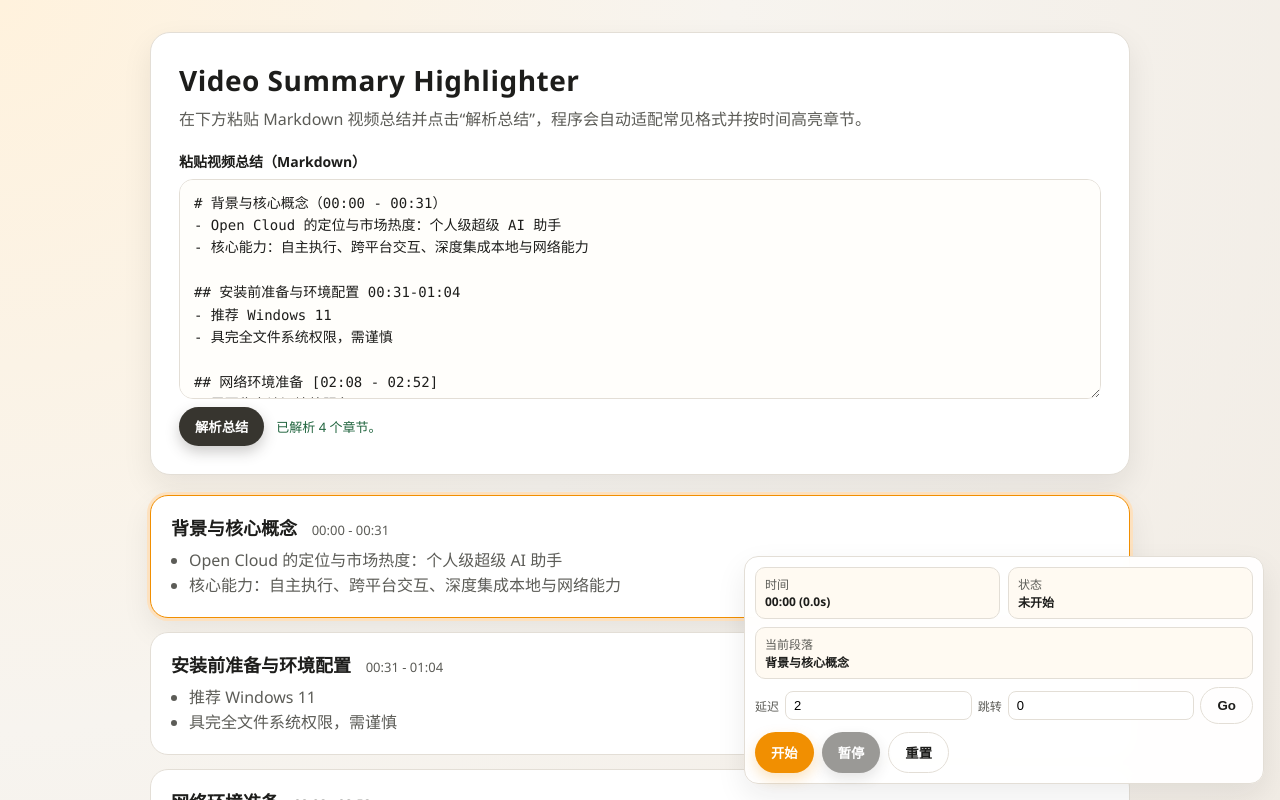
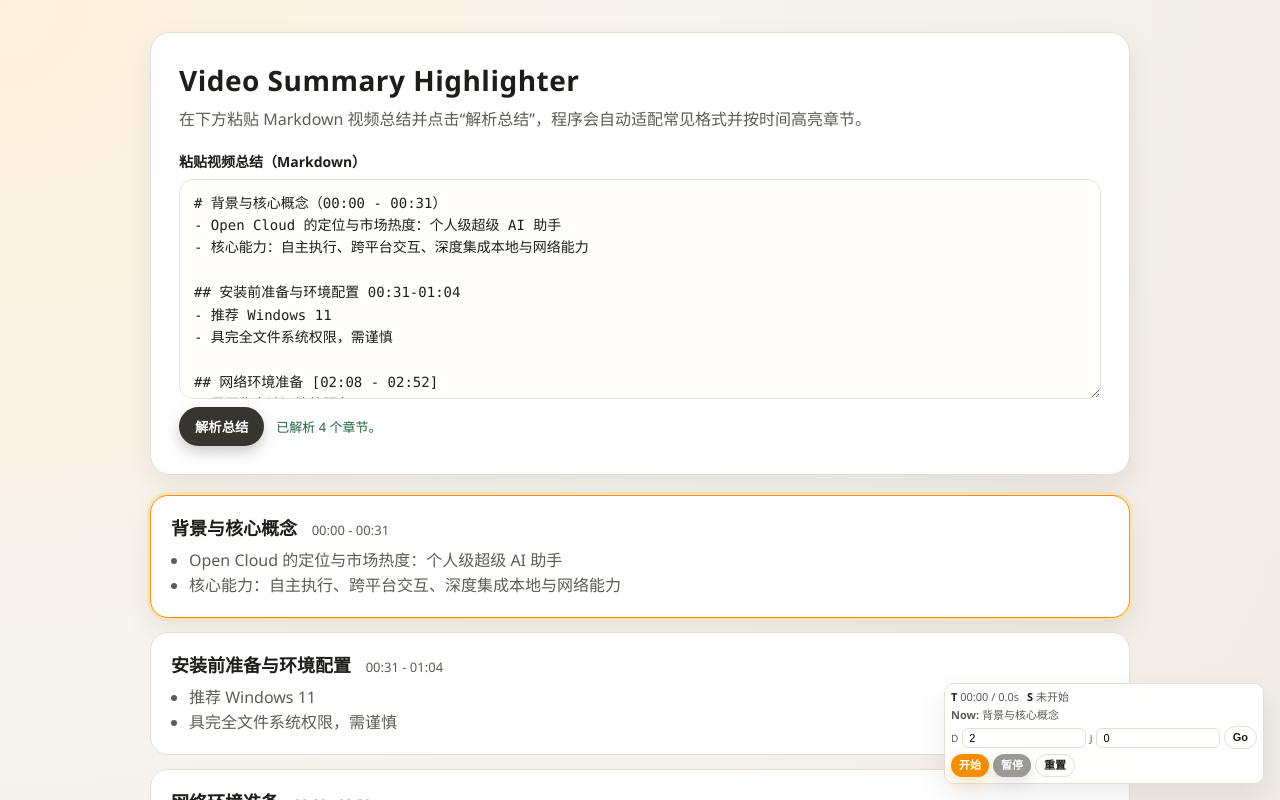
Before and after one commit to mukeke88/HighlightVideoSummarySync, a Vue app: page / in a window 1280 px wide. Shown: the top 800 px of the page. Built offline with nearby package versions, Linux system fonts and the light colour scheme.

Commit message:
great improve to minium the control bar

```diff
--- a/src/App.vue
+++ b/src/App.vue
@@ -362,24 +362,18 @@
     </section>
 
     <aside class="control-dock">
-      <div class="dock-meta">
-        <div>
-          <span>时间</span>
-          <strong>{{ formatClock(state.elapsed) }} ({{ state.elapsed.toFixed(1) }}s)</strong>
-        </div>
-        <div>
-          <span>状态</span>
-          <strong>{{ statusLabel }}</strong>
-        </div>
+      <div class="dock-meta-inline">
+        <span><b>T</b> {{ formatClock(state.elapsed) }} / {{ state.elapsed.toFixed(1) }}s</span>
+        <span><b>S</b> {{ statusLabel }}</span>
+        <span v-if="state.status === 'countdown'"><b>CD</b> {{ state.countdown.toFixed(1) }}s</span>
       </div>
-      <div class="dock-section">
-        <span>当前段落</span>
-        <strong>{{ activeSection?.title ?? "暂无" }}</strong>
+      <div class="dock-section-inline">
+        <b>Now:</b> <span>{{ activeSection?.title ?? "暂无" }}</span>
       </div>
       <div class="dock-row">
-        <label>延迟</label>
+        <label>D</label>
         <input v-model="state.delaySeconds" type="number" min="0" step="0.5" />
-        <label>跳转</label>
+        <label>J</label>
         <input v-model="state.jumpTo" type="number" min="0" step="1" />
         <button class="ghost" @click="jump">Go</button>
       </div>
--- a/src/style.css
+++ b/src/style.css
@@ -31,7 +31,7 @@
   margin: 0 auto;
   display: grid;
   gap: 20px;
-  padding-bottom: 210px;
+  padding-bottom: 92px;
 }
 
 .hero {
@@ -99,72 +99,71 @@
   right: 16px;
   bottom: 16px;
   z-index: 40;
-  width: min(520px, calc(100vw - 24px));
+  width: min(320px, calc(100vw - 20px));
   border: 1px solid var(--border);
-  background: rgba(255, 255, 255, 0.94);
+  background: rgba(255, 255, 255, 0.95);
   backdrop-filter: blur(8px);
-  border-radius: 14px;
+  border-radius: 10px;
   box-shadow: var(--shadow);
-  padding: 10px;
+  padding: 6px;
   display: grid;
-  gap: 8px;
+  gap: 5px;
+  font-size: 11px;
 }
 
-.dock-meta {
-  display: grid;
-  grid-template-columns: 1fr 1fr;
+.dock-meta-inline {
+  display: flex;
   gap: 8px;
+  flex-wrap: wrap;
+  color: var(--muted);
+  line-height: 1.2;
 }
 
-.dock-meta div,
-.dock-section {
-  border: 1px solid var(--border);
-  border-radius: 10px;
-  padding: 7px 9px;
-  background: #fffaf2;
-  min-width: 0;
+.dock-meta-inline b {
+  color: var(--ink);
+  font-weight: 700;
 }
 
-.dock-meta span,
-.dock-section span {
-  display: block;
+.dock-section-inline {
   color: var(--muted);
-  font-size: 12px;
-}
-
-.dock-meta strong,
-.dock-section strong {
-  display: block;
-  font-size: 12px;
   white-space: nowrap;
   overflow: hidden;
   text-overflow: ellipsis;
+  line-height: 1.2;
 }
 
 .dock-row {
   display: grid;
-  grid-template-columns: auto minmax(60px, 1fr) auto minmax(60px, 1fr) auto;
+  grid-template-columns: auto minmax(42px, 1fr) auto minmax(42px, 1fr) auto;
   align-items: center;
-  gap: 6px;
+  gap: 4px;
 }
 
 .dock-row label {
-  font-size: 12px;
+  font-size: 10px;
   color: var(--muted);
 }
 
 .dock-row input {
   width: 100%;
   min-width: 0;
-  padding: 6px 8px;
-  border-radius: 8px;
+  padding: 3px 6px;
+  border-radius: 6px;
   border: 1px solid var(--border);
-  font-size: 13px;
+  font-size: 11px;
 }
 
 .dock-buttons {
   display: flex;
-  gap: 8px;
+  gap: 4px;
+}
+
+.dock-buttons button,
+.dock-row button {
+  font-size: 11px;
+  padding: 5px 8px;
+  border-radius: 999px;
+  line-height: 1;
 }
 
 .buttons {
@@ -253,7 +252,7 @@
   }
 
   .app {
-    padding-bottom: 240px;
+    padding-bottom: 116px;
   }
 
   .control-dock {
@@ -261,16 +260,11 @@
     right: 8px;
     bottom: 8px;
     width: auto;
-    border-radius: 12px;
-    padding: 8px;
-  }
-
-  .dock-meta {
-    grid-template-columns: 1fr;
+    border-radius: 10px;
+    padding: 6px;
   }
 
   .dock-buttons {
-    display: grid;
-    grid-template-columns: 1fr 1fr 1fr;
+    justify-content: flex-start;
   }
 }
```
